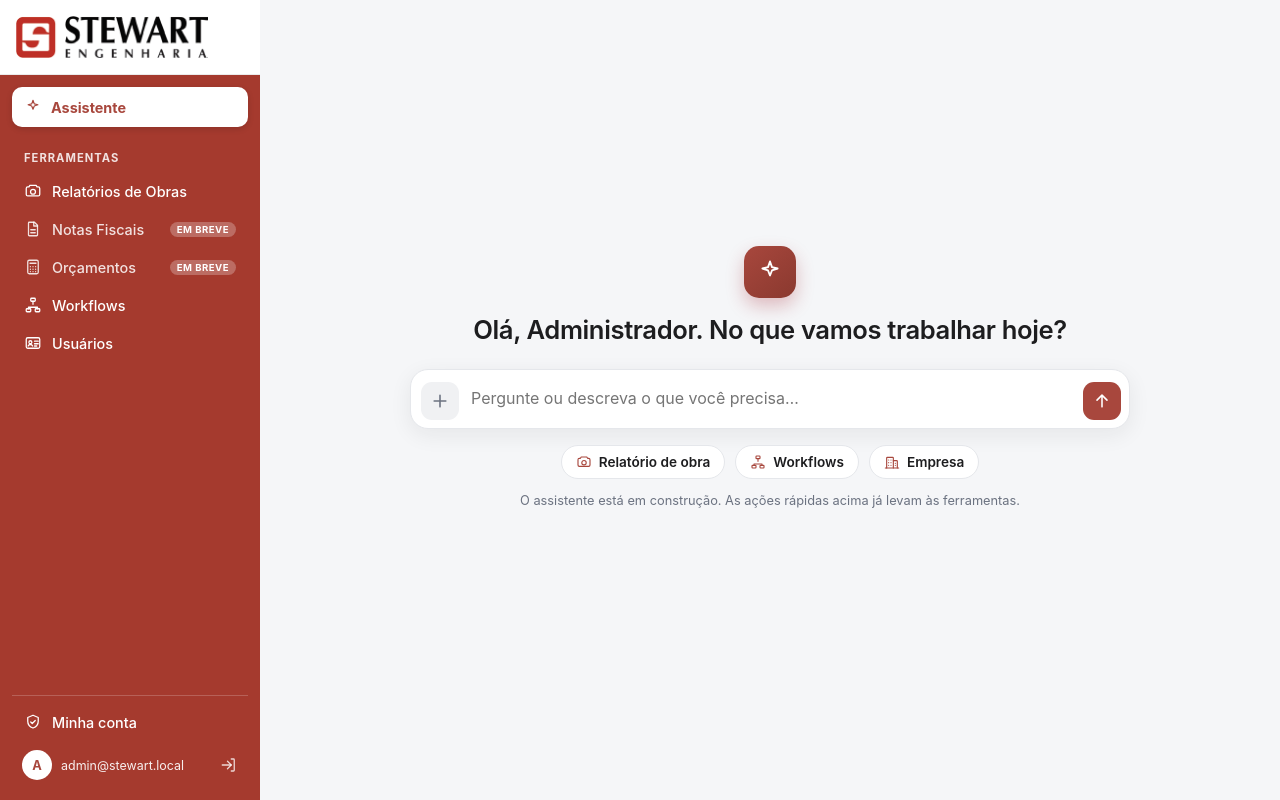
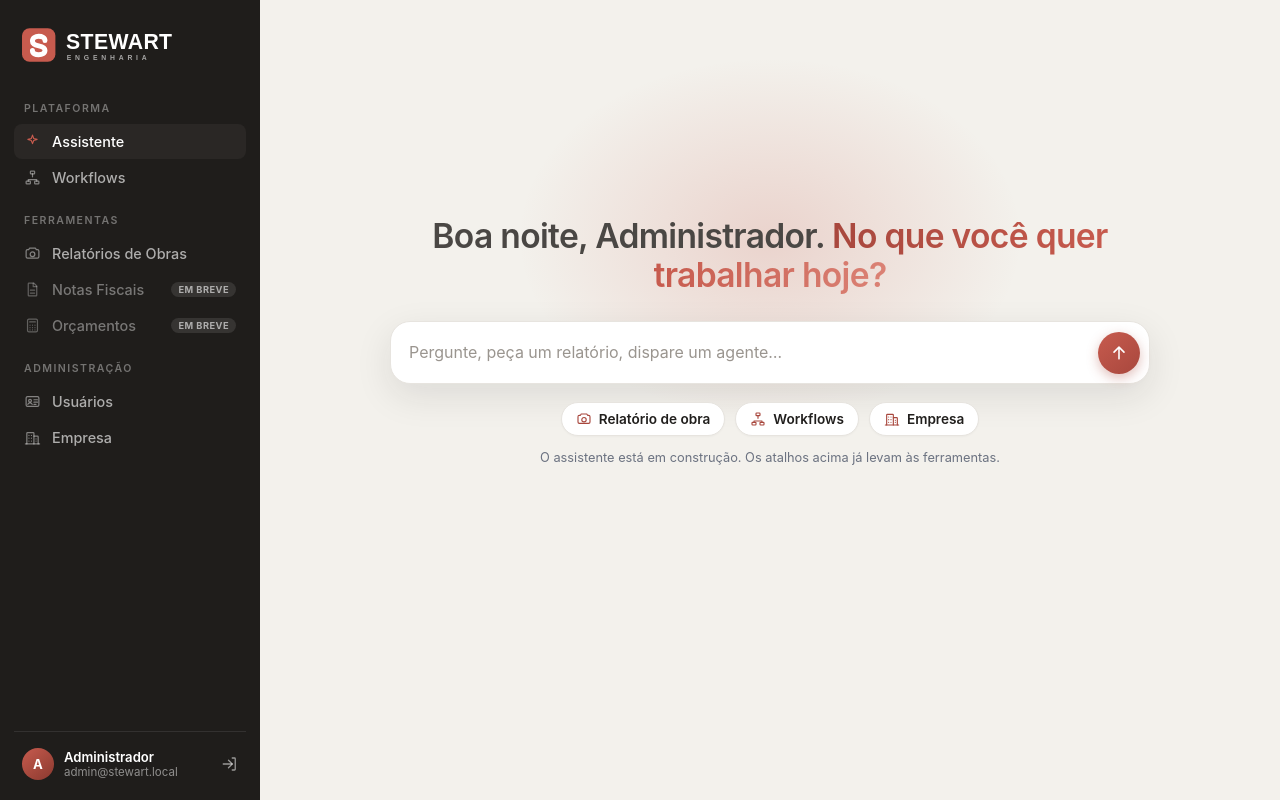
Before and after one commit to pedrogoesia/stewart, a Flask app: page / in a window 1280 px wide. Run offline with Flask 3, Linux system fonts and the light colour scheme; a user stored in the database is signed in; some libraries are stand-ins or nearby versions.

Commit message:
Repagina visual no estilo 'operating system' (referência): sidebar escura + harness
Inspirado na referência enviada, adaptado à marca Stewart:

- Sidebar escura (charcoal quente) com logo clara, seções (Plataforma,
  Ferramentas, Administração), item ativo com acento vermelho à esquerda e
  rodapé com avatar + nome do usuário.
- Fundo principal em tom claro quente (creme).
- Harness repaginado: saudação por horário (Bom dia/tarde/noite) com a segunda
  parte em gradiente vermelho, brilho radial suave atrás, caixa de comando
  grande e arredondada com botão de envio circular vermelho.
- Vermelho de acento mais vivo (--red-bright) para gradientes e destaques.
- Nova logo clara (logo-light.svg) para fundo escuro.

https://claude.ai/code/session_01DfBsRb469UrQ5twVHEMxF3

```diff
--- a/static/css/style.css
+++ b/static/css/style.css
@@ -1,11 +1,16 @@
 :root {
   --red: #A8473D;
   --red-dark: #8a392f;
-  --ink: #1d1d1f;
+  --red-bright: #C75B4E;
+  --ink: #211f1d;
   --muted: #6b7280;
-  --line: #e5e7eb;
-  --bg: #f5f6f8;
+  --line: #e7e4df;
+  --bg: #f3f1ec;
   --card: #ffffff;
+  --sidebar: #1f1d1b;
+  --sidebar-2: #2a2725;
+  --sidebar-line: rgba(255, 255, 255, .09);
+  --sidebar-txt: rgba(255, 255, 255, .64);
   --radius: 12px;
   --shadow: 0 1px 3px rgba(0, 0, 0, .08), 0 1px 2px rgba(0, 0, 0, .04);
 }
@@ -514,109 +519,118 @@ body.has-sidebar .conteudo { margin-left: 260px; }
 
 .sidebar {
   position: fixed; top: 0; left: 0; bottom: 0; width: 260px; z-index: 60;
-  background: #A53A2E; display: flex; flex-direction: column; padding: 0;
+  background: var(--sidebar); display: flex; flex-direction: column; padding: 18px 14px 14px;
 }
-.sb-top { background: #fff; padding: 16px 16px; border-bottom: 1px solid rgba(0, 0, 0, .08); }
-.sb-brand { display: block; text-decoration: none; }
-.sb-logo-full { display: block; width: 100%; max-width: 192px; height: auto; }
-.sb-body { flex: 1; min-height: 0; display: flex; flex-direction: column; padding: 12px; }
+.sb-brand { display: block; text-decoration: none; padding: 4px 8px 4px; }
+.sb-logo-full { display: block; width: 100%; max-width: 170px; height: auto; }
 
-.sb-novo {
-  display: flex; align-items: center; gap: 9px; margin: 0 0 10px;
-  padding: 11px 12px; border: 0; border-radius: 10px;
-  text-decoration: none; color: var(--red); background: #fff; font-weight: 700; font-size: .9rem;
-  box-shadow: 0 2px 6px rgba(0, 0, 0, .14);
+.sb-nav { flex: 1; overflow-y: auto; display: flex; flex-direction: column; gap: 1px; margin-top: 12px; }
+.sb-sec { font-size: .66rem; text-transform: uppercase; letter-spacing: .14em; color: rgba(255, 255, 255, .38); padding: 18px 10px 8px; font-weight: 600; }
+.sb-item {
+  position: relative; display: flex; align-items: center; gap: 11px; padding: 9px 10px;
+  border-radius: 8px; text-decoration: none; color: var(--sidebar-txt); font-size: .9rem; font-weight: 500;
+  transition: color .15s, background .15s;
 }
-.sb-novo:hover { background: #f4f4f5; }
-.sb-novo svg { width: 18px; height: 18px; color: var(--red); }
-
-.sb-nav { flex: 1; overflow-y: auto; display: flex; flex-direction: column; gap: 2px; }
-.sb-sec { font-size: .7rem; text-transform: uppercase; letter-spacing: .09em; color: rgba(255, 255, 255, .85); padding: 14px 12px 6px; font-weight: 700; }
-.sb-item {
-  display: flex; align-items: center; gap: 10px; padding: 9px 12px;
-  border-radius: 9px; text-decoration: none; color: #fff; font-size: .9rem; font-weight: 500;
+.sb-item svg { width: 17px; height: 17px; color: rgba(255, 255, 255, .45); flex: 0 0 auto; }
+.sb-item:hover { background: var(--sidebar-2); color: #fff; }
+.sb-item:hover svg { color: rgba(255, 255, 255, .85); }
+.sb-item.ativo { color: #fff; background: var(--sidebar-2); }
+.sb-item.ativo svg { color: var(--red-bright); }
+.sb-item.ativo::before {
+  content: ""; position: absolute; left: -14px; top: 8px; bottom: 8px; width: 3px;
+  background: var(--red-bright); border-radius: 0 3px 3px 0;
 }
-.sb-item svg { width: 18px; height: 18px; color: #fff; flex: 0 0 auto; }
-.sb-item:hover { background: rgba(255, 255, 255, .16); }
-.sb-item.ativo { background: rgba(255, 255, 255, .22); color: #fff; font-weight: 600; }
-.sb-item.ativo svg { color: #fff; }
-.sb-item-inativo { color: rgba(255, 255, 255, .85); }
-.sb-item-inativo svg { color: rgba(255, 255, 255, .85); }
+.sb-item-inativo { color: rgba(255, 255, 255, .4); }
+.sb-item-inativo svg { color: rgba(255, 255, 255, .3); }
 .sb-breve {
-  margin-left: auto; font-size: .6rem; text-transform: uppercase; letter-spacing: .05em;
-  background: rgba(255, 255, 255, .25); color: #fff; padding: 2px 7px; border-radius: 20px; font-weight: 700;
+  margin-left: auto; font-size: .58rem; text-transform: uppercase; letter-spacing: .05em;
+  background: rgba(255, 255, 255, .1); color: rgba(255, 255, 255, .6); padding: 2px 7px; border-radius: 20px; font-weight: 700;
 }
 
-.sb-rodape { border-top: 1px solid rgba(255, 255, 255, .2); padding-top: 8px; margin-top: 6px; display: flex; flex-direction: column; gap: 2px; }
-.sb-user { display: flex; align-items: center; gap: 9px; padding: 8px 10px; }
+.sb-rodape { border-top: 1px solid var(--sidebar-line); padding-top: 10px; margin-top: 8px; display: flex; align-items: center; gap: 6px; }
+.sb-user { display: flex; align-items: center; gap: 10px; padding: 6px 8px; border-radius: 9px; text-decoration: none; flex: 1; min-width: 0; }
+.sb-user:hover { background: var(--sidebar-2); }
 .sb-avatar {
-  width: 30px; height: 30px; border-radius: 50%; background: #fff; color: var(--red);
-  display: grid; place-items: center; font-size: .8rem; font-weight: 700; flex: 0 0 auto; text-transform: uppercase;
+  width: 32px; height: 32px; border-radius: 50%; color: #fff;
+  background: linear-gradient(140deg, var(--red-bright), var(--red-dark));
+  display: grid; place-items: center; font-size: .82rem; font-weight: 700; flex: 0 0 auto; text-transform: uppercase;
 }
-.sb-email { font-size: .78rem; color: rgba(255, 255, 255, .92); overflow: hidden; text-overflow: ellipsis; white-space: nowrap; flex: 1; }
-.sb-sair { color: rgba(255, 255, 255, .8); display: grid; place-items: center; text-decoration: none; }
-.sb-sair:hover { color: #fff; }
+.sb-user-info { display: flex; flex-direction: column; min-width: 0; }
+.sb-user-nome { font-size: .82rem; color: #fff; font-weight: 600; overflow: hidden; text-overflow: ellipsis; white-space: nowrap; }
+.sb-email { font-size: .72rem; color: rgba(255, 255, 255, .5); overflow: hidden; text-overflow: ellipsis; white-space: nowrap; }
+.sb-sair { color: rgba(255, 255, 255, .55); display: grid; place-items: center; text-decoration: none; padding: 7px; border-radius: 8px; flex: 0 0 auto; }
+.sb-sair:hover { color: #fff; background: var(--sidebar-2); }
 .sb-sair svg { width: 18px; height: 18px; }
 
-/* ----------------------------------------------------------- Harness (chat) */
+/* ----------------------------------------------------------- Harness (assistente) */
 .harness {
-  max-width: 720px; margin: 0 auto;
-  min-height: calc(100vh - 110px);
+  position: relative; max-width: 760px; margin: 0 auto;
+  min-height: calc(100vh - 120px);
   display: flex; flex-direction: column; justify-content: center;
 }
-body.harness-ativa .harness { justify-content: flex-start; padding-top: 12px; }
+body.harness-ativa .harness { justify-content: flex-start; padding-top: 24px; }
 
-.harness-conversa { display: flex; flex-direction: column; gap: 14px; padding: 8px 0 18px; }
-.msg { max-width: 88%; padding: 12px 16px; border-radius: 16px; line-height: 1.5; font-size: .95rem; white-space: pre-wrap; }
-.msg-user { align-self: flex-end; background: var(--red); color: #fff; border-bottom-right-radius: 5px; }
-.msg-bot { align-self: flex-start; background: #f0f1f3; color: var(--ink); border-bottom-left-radius: 5px; }
+.harness-glow {
+  position: absolute; left: 50%; top: 32%; transform: translate(-50%, -50%);
+  width: 700px; height: 500px; max-width: 120vw; pointer-events: none; z-index: 0;
+  background: radial-gradient(closest-side, rgba(199, 91, 78, .20), rgba(199, 91, 78, 0) 72%);
+}
+.harness-hero { position: relative; z-index: 1; }
 
-.harness-centro { text-align: center; margin-bottom: 24px; }
-.harness-marca {
-  display: inline-grid; place-items: center; width: 52px; height: 52px; border-radius: 15px;
-  background: linear-gradient(140deg, var(--red), var(--red-dark)); color: #fff;
-  box-shadow: 0 8px 18px rgba(163, 33, 43, .28); margin-bottom: 16px;
+.harness-titulo {
+  text-align: center; font-size: 2.1rem; font-weight: 600; margin: 0 0 26px;
+  letter-spacing: -.02em; line-height: 1.16; color: #4a4744;
 }
-.harness-marca svg { width: 28px; height: 28px; }
-.harness-titulo { font-size: 1.6rem; font-weight: 600; margin: 0; letter-spacing: -.015em; }
+.harness-grad {
+  background: linear-gradient(95deg, var(--red) 0%, var(--red-bright) 55%, #db8275 100%);
+  -webkit-background-clip: text; background-clip: text; color: transparent;
+}
+@media (max-width: 600px) { .harness-titulo { font-size: 1.45rem; } }
 
 .harness-form {
   display: flex; align-items: flex-end; gap: 8px;
-  background: #fff; border: 1px solid var(--line); border-radius: 18px;
-  padding: 8px 8px 8px 10px; box-shadow: 0 6px 22px rgba(29, 29, 31, .07);
+  background: #fff; border: 1px solid var(--line); border-radius: 20px;
+  padding: 9px 9px 9px 18px; box-shadow: 0 12px 36px rgba(33, 31, 29, .10);
 }
-.harness-form:focus-within { border-color: var(--red); box-shadow: 0 6px 22px rgba(163, 33, 43, .14); }
+.harness-form:focus-within { border-color: rgba(199, 91, 78, .5); box-shadow: 0 12px 36px rgba(168, 71, 61, .16); }
 .harness-input {
   flex: 1; border: 0 !important; outline: 0 !important; resize: none; background: transparent;
-  font: inherit; padding: 9px 4px; max-height: 200px; line-height: 1.45; width: auto; border-radius: 0;
+  font: inherit; font-size: 1rem; padding: 10px 0; max-height: 200px; line-height: 1.45; width: auto; border-radius: 0; color: var(--ink);
 }
-.harness-add, .harness-send {
-  flex: 0 0 auto; width: 38px; height: 38px; border-radius: 11px; border: 0; cursor: pointer;
-  display: grid; place-items: center;
+.harness-input::placeholder { color: #9a958f; }
+.harness-send {
+  flex: 0 0 auto; width: 42px; height: 42px; border-radius: 50%; border: 0; cursor: pointer;
+  display: grid; place-items: center; color: #fff;
+  background: linear-gradient(140deg, var(--red-bright), var(--red)); box-shadow: 0 4px 12px rgba(168, 71, 61, .35);
 }
-.harness-add { background: #f0f1f3; color: var(--muted); }
-.harness-add:hover { background: #e7e9ee; }
-.harness-send { background: var(--red); color: #fff; }
-.harness-send:hover { background: var(--red-dark); }
-.harness-add svg, .harness-send svg { width: 20px; height: 20px; }
+.harness-send:hover { filter: brightness(1.06); }
+.harness-send svg { width: 20px; height: 20px; }
 
-.harness-chips { display: flex; flex-wrap: wrap; gap: 10px; justify-content: center; margin-top: 16px; }
+.harness-chips { display: flex; flex-wrap: wrap; gap: 10px; justify-content: center; margin-top: 18px; }
 .harness-chip {
   display: inline-flex; align-items: center; gap: 7px; background: #fff;
   border: 1px solid var(--line); border-radius: 22px; padding: 8px 14px;
-  font-size: .85rem; font-weight: 600; color: var(--ink); text-decoration: none;
+  font-size: .85rem; font-weight: 600; color: var(--ink); text-decoration: none; box-shadow: 0 1px 2px rgba(0, 0, 0, .03);
 }
 .harness-chip svg { width: 16px; height: 16px; color: var(--red); }
-.harness-chip:hover { border-color: var(--red); background: #fdf4f4; }
+.harness-chip:hover { border-color: var(--red); background: #faf4f2; }
 .harness-aviso { text-align: center; font-size: .8rem; margin-top: 14px; }
-body.harness-ativa .harness-centro { display: none; }
+
+.harness-conversa { display: flex; flex-direction: column; gap: 14px; padding: 18px 0; }
+.msg { max-width: 88%; padding: 12px 16px; border-radius: 16px; line-height: 1.5; font-size: .95rem; white-space: pre-wrap; }
+.msg-user { align-self: flex-end; background: linear-gradient(140deg, var(--red-bright), var(--red)); color: #fff; border-bottom-right-radius: 5px; }
+.msg-bot { align-self: flex-start; background: #fff; color: var(--ink); border: 1px solid var(--line); border-bottom-left-radius: 5px; }
+body.harness-ativa .harness-titulo,
+body.harness-ativa .harness-chips,
+body.harness-ativa .harness-aviso,
+body.harness-ativa .harness-glow { display: none; }
 
 /* ----------------------------------------------------------- Responsivo (mobile) */
 @media (max-width: 768px) {
   body.has-sidebar .conteudo { margin-left: 0; }
   .mob-top {
     display: flex; align-items: center; gap: 12px; position: sticky; top: 0; z-index: 50;
-    background: #A53A2E; color: #fff; padding: 10px 14px; box-shadow: var(--shadow);
+    background: var(--sidebar); color: #fff; padding: 10px 14px; box-shadow: var(--shadow);
   }
   .mob-menu { background: transparent; border: 0; color: #fff; cursor: pointer; display: grid; place-items: center; padding: 2px; }
   .mob-menu svg { width: 24px; height: 24px; }
--- a/static/js/harness.js
+++ b/static/js/harness.js
@@ -1,13 +1,17 @@
-// Harness (assistente) — comportamento de chat. Por enquanto é só front:
-// ainda não há back-end de IA, então o assistente responde com um aviso.
+// Harness (assistente) — saudação por horário + chat (por enquanto só front).
 (function () {
+  // Saudação conforme a hora local do usuário.
+  const saud = document.getElementById("saud");
+  if (saud) {
+    const h = new Date().getHours();
+    saud.textContent = h < 12 ? "Bom dia" : (h < 18 ? "Boa tarde" : "Boa noite");
+  }
+
   const form = document.getElementById("harnessForm");
   if (!form) return;
   const input = document.getElementById("harnessInput");
   const conversa = document.getElementById("conversa");
-  const intro = document.getElementById("harnessIntro");
 
-  // textarea cresce conforme o texto
   function ajustarAltura() {
     input.style.height = "auto";
     input.style.height = Math.min(input.scrollHeight, 200) + "px";
@@ -27,7 +31,6 @@
     const texto = input.value.trim();
     if (!texto) return;
     document.body.classList.add("harness-ativa");
-    if (intro) intro.style.display = "none";
     bolha(texto, "user");
     input.value = "";
     ajustarAltura();
@@ -39,7 +42,6 @@
     }, 300);
   });
 
-  // Enter envia; Shift+Enter quebra linha
   input.addEventListener("keydown", (e) => {
     if (e.key === "Enter" && !e.shiftKey) {
       e.preventDefault();
--- a/templates/base.html
+++ b/templates/base.html
@@ -22,16 +22,17 @@
 
 <!-- Barra lateral -->
 <aside class="sidebar">
-  <div class="sb-top">
-    <a class="sb-brand" href="{{ url_for('main.dashboard') }}">
-      <img src="{{ url_for('static', filename='img/logo.png') }}" alt="Stewart Engenharia" class="sb-logo-full">
-    </a>
-  </div>
-
-  <div class="sb-body">
-  <a class="sb-novo" href="{{ url_for('main.dashboard') }}">{{ icone('spark') }} Assistente</a>
+  <a class="sb-brand" href="{{ url_for('main.dashboard') }}">
+    <img src="{{ url_for('static', filename='img/logo-light.svg') }}" alt="Stewart Engenharia" class="sb-logo-full">
+  </a>
 
   <nav class="sb-nav">
+    <div class="sb-sec">Plataforma</div>
+    <a class="sb-item {% if request.path == url_for('main.dashboard') %}ativo{% endif %}"
+       href="{{ url_for('main.dashboard') }}">{{ icone('spark') }} Assistente</a>
+    <a class="sb-item {% if request.path == url_for('main.workflows') %}ativo{% endif %}"
+       href="{{ url_for('main.workflows') }}">{{ icone('flow') }} Workflows</a>
+
     <div class="sb-sec">Ferramentas</div>
     {% for f in NAV_FERRAMENTAS %}
       {% if f.ativo %}
@@ -43,23 +44,24 @@
       {% endif %}
     {% endfor %}
 
-    <a class="sb-item {% if request.path == url_for('main.workflows') %}ativo{% endif %}"
-       href="{{ url_for('main.workflows') }}">{{ icone('flow') }} Workflows</a>
     {% if current_user.is_admin %}
+    <div class="sb-sec">Administração</div>
     <a class="sb-item {% if request.path == url_for('auth.admin_usuarios') %}ativo{% endif %}"
        href="{{ url_for('auth.admin_usuarios') }}">{{ icone('id') }} Usuários</a>
+    <a class="sb-item {% if request.path == url_for('main.empresa') %}ativo{% endif %}"
+       href="{{ url_for('main.empresa') }}">{{ icone('building') }} Empresa</a>
     {% endif %}
   </nav>
 
   <div class="sb-rodape">
-    <a class="sb-item {% if request.path == url_for('auth.conta') %}ativo{% endif %}"
-       href="{{ url_for('auth.conta') }}">{{ icone('badge') }} Minha conta</a>
-    <div class="sb-user">
+    <a class="sb-user" href="{{ url_for('auth.conta') }}">
       <span class="sb-avatar">{{ (current_user.nome or current_user.email)[0] }}</span>
-      <span class="sb-email" title="{{ current_user.email }}">{{ current_user.email }}</span>
-      <a class="sb-sair" href="{{ url_for('auth.logout') }}" title="Sair">{{ icone('logout') }}</a>
-    </div>
-  </div>
+      <span class="sb-user-info">
+        <span class="sb-user-nome">{{ current_user.nome or 'Minha conta' }}</span>
+        <span class="sb-email" title="{{ current_user.email }}">{{ current_user.email }}</span>
+      </span>
+    </a>
+    <a class="sb-sair" href="{{ url_for('auth.logout') }}" title="Sair">{{ icone('logout') }}</a>
   </div>
 </aside>
 {% endif %}
--- a/templates/dashboard.html
+++ b/templates/dashboard.html
@@ -4,28 +4,31 @@
 
 {% block content %}
 <div class="harness">
-  <div class="harness-conversa" id="conversa"></div>
+  <div class="harness-glow"></div>
 
-  <div class="harness-centro" id="harnessIntro">
-    <span class="harness-marca">{{ icone('spark') }}</span>
-    <h1 class="harness-titulo">Olá{% if current_user.nome %}, {{ current_user.nome.split(' ')[0] }}{% endif %}. No que vamos trabalhar hoje?</h1>
-  </div>
+  <div class="harness-hero">
+    <h1 class="harness-titulo"><span id="saud">Olá</span>{% if current_user.nome %}, {{ current_user.nome.split(' ')[0] }}{% endif %}.
+      <span class="harness-grad">No que você quer trabalhar hoje?</span></h1>
 
     <form class="harness-form" id="harnessForm" autocomplete="off">
-    <button type="button" class="harness-add" title="Anexar (em breve)">{{ icone('plus') }}</button>
       <textarea id="harnessInput" class="harness-input" rows="1"
-              placeholder="Pergunte ou descreva o que você precisa…"></textarea>
+                placeholder="Pergunte, peça um relatório, dispare um agente…"></textarea>
       <button type="submit" class="harness-send" title="Enviar">{{ icone('send') }}</button>
     </form>
 
-  <div class="harness-chips" id="harnessChips">
+    <div class="harness-chips">
       <a class="harness-chip" href="{{ url_for('relatorios.index') }}">{{ icone('camera') }} Relatório de obra</a>
       <a class="harness-chip" href="{{ url_for('main.workflows') }}">{{ icone('flow') }} Workflows</a>
+      {% if current_user.is_admin %}
       <a class="harness-chip" href="{{ url_for('main.empresa') }}">{{ icone('building') }} Empresa</a>
+      {% endif %}
     </div>
 
-  <p class="harness-aviso muted" id="harnessAviso">O assistente está em construção.
-    As ações rápidas acima já levam às ferramentas.</p>
+    <p class="harness-aviso muted">O assistente está em construção. Os atalhos
+      acima já levam às ferramentas.</p>
+  </div>
+
+  <div class="harness-conversa" id="conversa"></div>
 </div>
 {% endblock %}
 
```
Also changed, not shown: static/img/logo-light.svg (added). Lines whose indentation alone changed are shown as unchanged.
